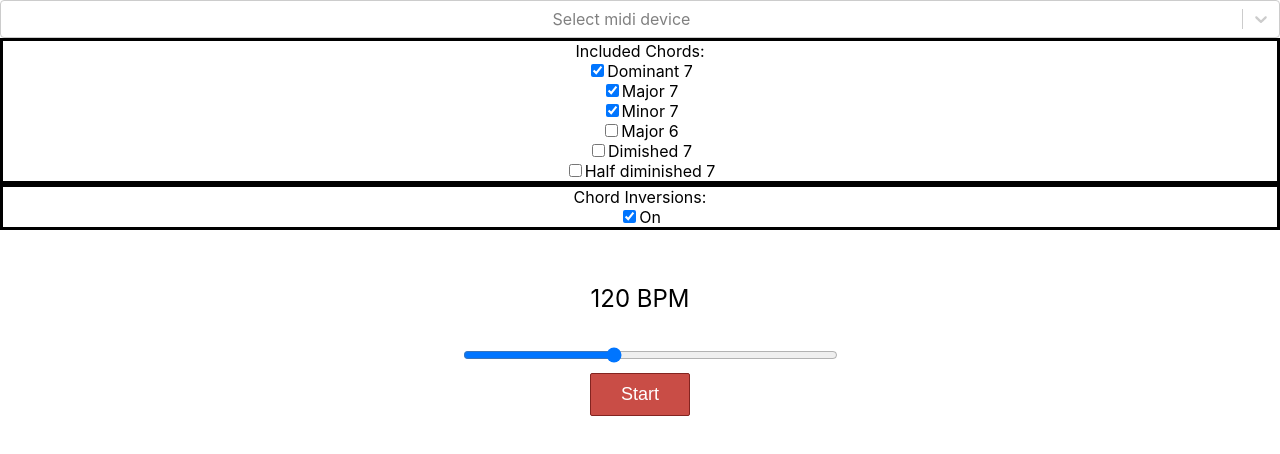
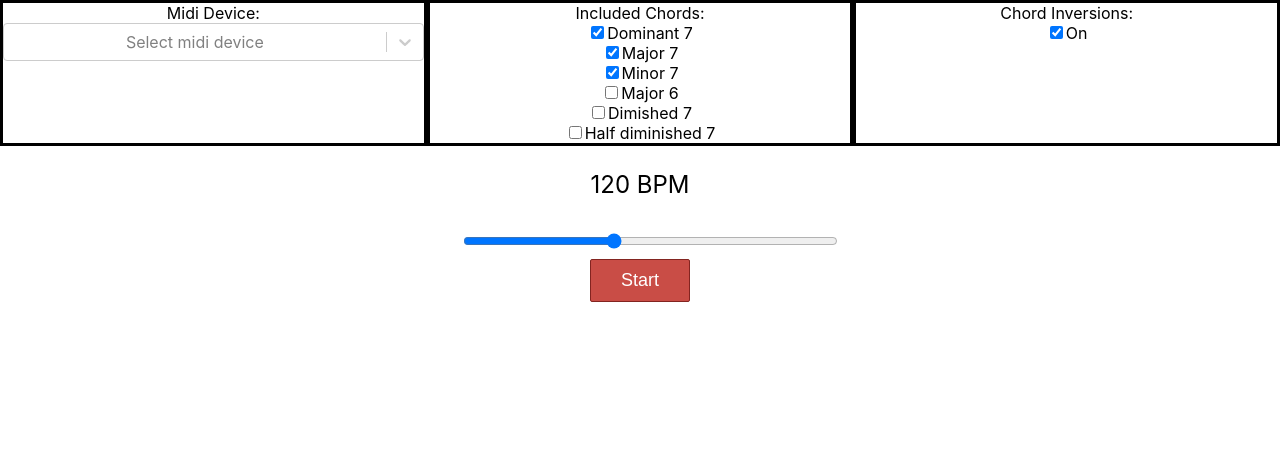
Before and after one commit to laramackey/jazz-chord-practice, a React (Create React App) app: page / in a window 1280 px wide. Shown: the top 454 px of the page. Built offline with nearby package versions, Linux system fonts and the light colour scheme.

Commit message:
horizontally align settings

```diff
--- a/src/App.js
+++ b/src/App.js
@@ -3,7 +3,6 @@ import React, { useState } from "react";
 import "./App.css";
 import ChordSymbol from "./components/ChordSymbol";
 import Metronome from "./components/Metronome";
-import Midi from "./components/Midi";
 import ChordChecker from "./components/ChordChecker";
 import Settings from "./components/Settings";
 import { chords } from "./chords";
@@ -18,12 +17,12 @@ function App() {
     const [includeInversions, setIncludeInversions] = useState(true);
     return (
         <div className="App">
-            <Midi setPlayingChord={setPlayingChord} />
             <Settings
                 setIncludedChords={setIncludedChords}
                 includedChords={includedChords}
                 includeInversions={includeInversions}
                 setIncludeInversions={setIncludeInversions}
+                setPlayingChord={setPlayingChord}
             />
             <Metronome setChangeChord={setChangeChord} />
             <ChordSymbol
--- a/src/components/IncludeInversionsSelector.js
+++ b/src/components/IncludeInversionsSelector.js
@@ -8,7 +8,14 @@ export const IncludeInversionsSelector = (props) => {
     };
 
     return (
-        <div style={{ "border-style": "solid" }}>
+        <div
+            style={{
+                "border-style": "solid",
+                "border-style": "solid",
+                float: "left",
+                width: "33%",
+            }}
+        >
             Chord Inversions:
             <div className="checkbox-container">
                 <input
--- a/src/components/IncludedChordSelector.js
+++ b/src/components/IncludedChordSelector.js
@@ -17,7 +17,7 @@ export const IncludedChordsSelector = (props) => {
     };
 
     return (
-        <div style={{ "border-style": "solid" }}>
+        <div style={{ "border-style": "solid", float: "left", width: "33%" }}>
             Included Chords:
             {chords.map((item, index) => {
                 return (
--- a/src/components/Midi.js
+++ b/src/components/Midi.js
@@ -74,12 +74,15 @@ const Midi = (props) => {
         setSelectedOption({ value: selected.name, label: selected.name });
     };
     return (
+        <div style={{ "border-style": "solid", float: "left", width: "33%" }}>
+            Midi Device:
             <Select
                 options={options}
                 placeholder="Select midi device"
                 onChange={handleMidiSelectChange}
                 value={selectedOption}
             />
+        </div>
     );
 };
 
--- a/src/components/Settings.js
+++ b/src/components/Settings.js
@@ -1,10 +1,12 @@
 import React from "react";
 import IncludedChordsSelector from "./IncludedChordSelector";
 import IncludeInversionsSelector from "./IncludeInversionsSelector";
+import Midi from "./Midi";
 
 export const Settings = (props) => {
     return (
-        <div>
+        <div style={{ display: "flex", "flex-direction": "row" }}>
+            <Midi setPlayingChord={props.setPlayingChord} />
             <IncludedChordsSelector
                 includedChords={props.includedChords}
                 setIncludedChords={props.setIncludedChords}
--- a/src/components/metronome.css
+++ b/src/components/metronome.css
@@ -2,7 +2,6 @@
     text-align: center;
     max-width: 375px;
     margin: 0 auto;
-    padding: 30px;
     font-size: 1.5em;
 }
 
```
Lines whose indentation alone changed are shown as unchanged.
